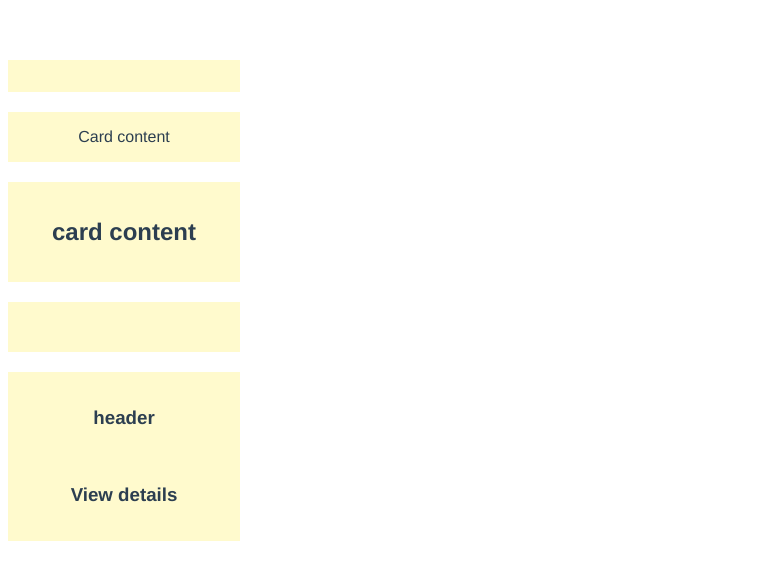
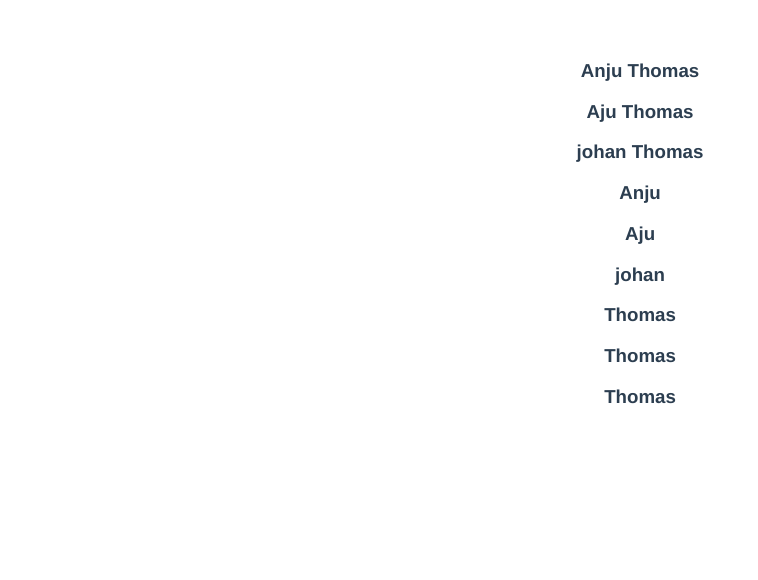
Before and after one commit to nivyapeter/vue-learning, a Vue app in the folder hello-world/: page / in a window 1280 px wide. Shown: the top 580 px of the page, without its empty margins (0-758 px from the left). Built offline with nearby package versions, Linux system fonts and the light colour scheme.

Commit message:
feat: slot props

```diff
--- a/hello-world/src/App.vue
+++ b/hello-world/src/App.vue
@@ -1,30 +1,31 @@
 <template>
   <div>
-    <card-section></card-section>
-    <CardSection>Card content</CardSection>
-    <CardSection><h2>card content</h2></CardSection>
-    <card-section>
-      <img src="" alt="" />
-    </card-section>
+    <name-list>
+      <template v-slot:default="slotProps">
+        {{ slotProps.firstName }} {{ slotProps.lastName }}
+      </template>
+    </name-list>
 
-    <card-section>
-      <template v-slot:header>
-        <h3>header</h3>
+    <name-list>
+      <template v-slot:default="slotProps">
+        {{ slotProps.firstName }}
       </template>
-      <template v-slot:default> <img src="" alt="" /></template>
-      <template v-slot:footer>
-        <h3>View details</h3>
+    </name-list>
+
+    <name-list>
+      <template v-slot:default="slotProps">
+        {{ slotProps.lastName }}
       </template>
-    </card-section>
+    </name-list>
   </div>
 </template>
 
 <script>
-import CardSection from "./components/CardSEction.vue";
+import NameList from "./components/NameList.vue";
 export default {
   name: "App",
   components: {
-    CardSection,
+    NameList,
   },
   data() {
     return {
--- /dev/null
+++ b/hello-world/src/components/NameList.vue
@@ -0,0 +1,34 @@
+<template>
+  <div>
+    <h3 v-for="name in names" :key="name.firstName">
+      <slot :firstName="name.firstName" :lastName="name.lastName"></slot>
+    </h3>
+  </div>
+</template>
+
+<script>
+export default {
+  name: "NameList",
+  data() {
+    return {
+      names: [
+        {
+          firstName: "Anju",
+          lastName: "Thomas",
+        },
+        {
+          firstName: "Aju",
+          lastName: "Thomas",
+        },
+        {
+          firstName: "johan",
+          lastName: "Thomas",
+        },
+      ],
+    };
+  },
+};
+</script>
+
+<style scoped>
+</style>
```
